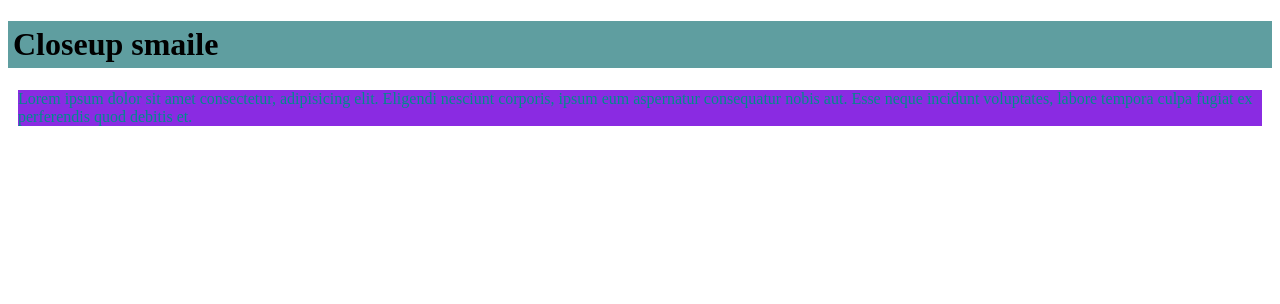
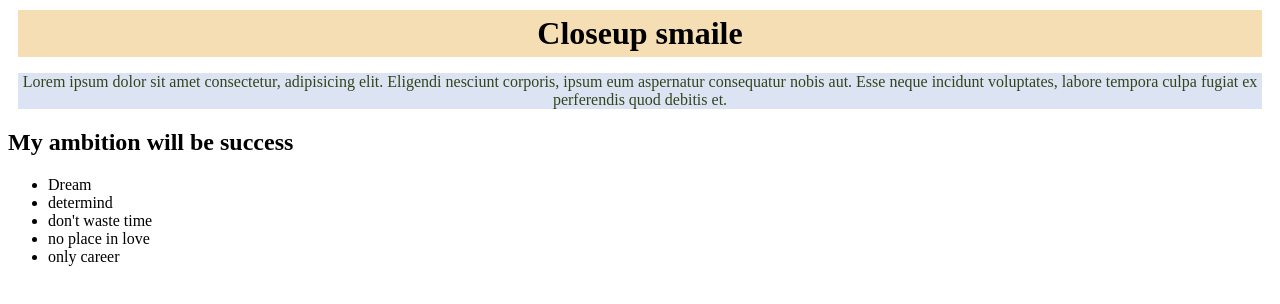
Before and after one commit to shahanaj1337/My-second-website, a plain HTML site: page index.html in a window 1280 px wide. Drawn offline with Linux system fonts and the light colour scheme.

Commit message:
added My amibition

```diff
--- a/index.html
+++ b/index.html
@@ -13,6 +13,16 @@
 
 
 </div>
+<p>
+    <h2>My ambition will be success</h2>
+    <ul>
+        <li>Dream</li>
+        <li>determind</li>
+        <li>don't waste time</li>
+        <li>no place in love</li>
+        <li> only career</li>
+    </ul>
+</p>
 
 
 
--- a/styles/blog.css
+++ b/styles/blog.css
@@ -1,12 +1,19 @@
 h1{
-    background-color: cadetblue;
+    background-color: wheat;
     padding: 5px;
     border: 10px;
+    margin: 10px;
+    text-align: center;
 
 }
         div{
-            color: darkcyan;
-            background-color: blueviolet;
+            color: rgb(219, 235, 235);
+            background-color: rgb(20, 18, 21);
             margin: 10px;
 
         }
+                p{
+                    color: rgb(48, 69, 28);
+                    background-color: rgb(220, 228, 243);
+                    text-align: center;
+                }
```
